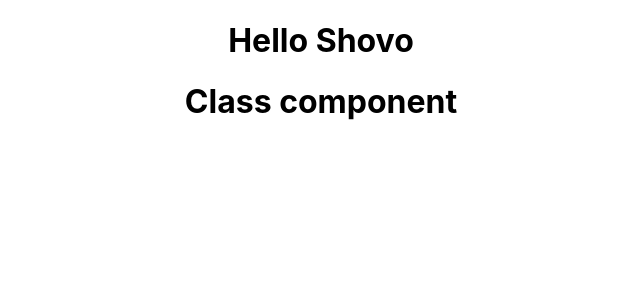
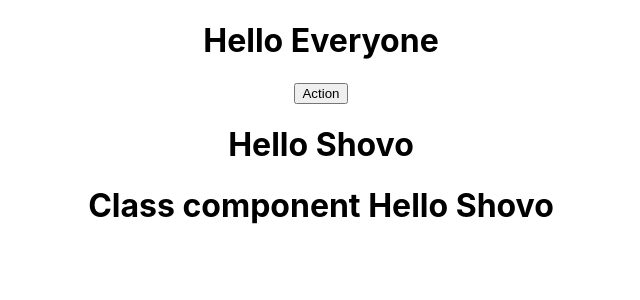
Before and after one commit to NewajShovo/learningReactProject, a React (Create React App) app: page / in a window 1280 px wide. Shown: the top 300 px of the page, without its empty margins (319-959 px from the left). Built offline with nearby package versions, Linux system fonts and the light colour scheme.

Commit message:
Passing props into class component(stateful), funcitonal component(stateless)

```diff
--- a/src/App.js
+++ b/src/App.js
@@ -3,11 +3,17 @@ import "./App.css";
 import Greet from "./components/Greet";
 import Welcome from "./components/Welcome";
 
+import Hello from "./components/Hello";
+
 function App() {
   return (
     <div className="App">
-      <Greet />
-      <Welcome />
+      <Greet name="Everyone">
+        <button>Action</button>
+      </Greet>
+      <Greet name="Shovo" />
+      <Welcome name=" Hello Shovo"></Welcome>
+      {/* <Hello /> */}
     </div>
   );
 }
--- a/src/components/Greet.js
+++ b/src/components/Greet.js
@@ -1,9 +1,14 @@
 import React, { Component } from "react";
 
-// function Greet() {
-//   return <h1> Hello Shovo</h1>;
-// }
+function Greet(props) {
+  return (
+    <div>
+      <h1>Hello {props.name}</h1>
+      {props.children}
+    </div>
+  );
+}
 
-const Greet = () => <h1>Hello Shovo</h1>;
+// const Greet = () => <h1>Hello Shovo</h1>;
 
 export default Greet;
--- /dev/null
+++ b/src/components/Hello.js
@@ -0,0 +1,11 @@
+import React from "react";
+
+const Hello = () => {
+  return (
+    <div>
+      <h1> Hello Shovo</h1>
+    </div>
+  );
+};
+
+export default Hello;
--- a/src/components/Welcome.js
+++ b/src/components/Welcome.js
@@ -3,7 +3,7 @@ import React, { Component } from "react";
 class Welcome extends Component {
   state = {};
   render() {
-    return <h1> Class component </h1>;
+    return <h1> Class component{this.props.name} </h1>;
   }
 }
 
```
